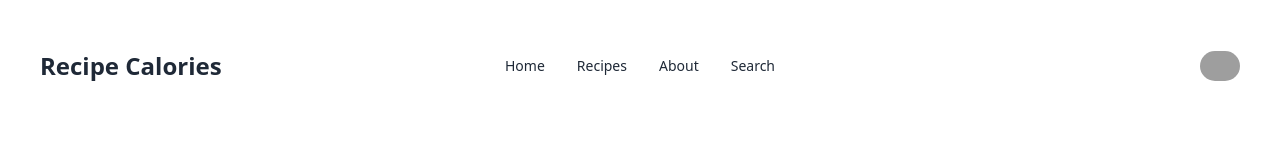
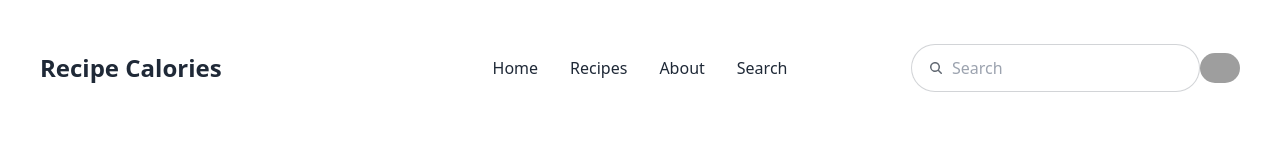
Before and after one commit to rajibhossainimran/react-recipe-calories, a React (Vite) app: page / in a window 1280 px wide. Shown: the top 160 px of the page. Built offline with nearby package versions, Linux system fonts and the light colour scheme; grey boxes are pictures that could not be loaded.

Commit message:
navber user logo added

```diff
--- a/src/component/header/Header.jsx
+++ b/src/component/header/Header.jsx
@@ -22,28 +22,37 @@ const Header = () => {
       <ul
         tabIndex={0}
         className="menu menu-sm dropdown-content bg-base-100 rounded-box z-[1] mt-3 w-52 p-2 shadow">
-        <li><a>Item 1</a></li>
-        <li>
-          <a>Parent</a>
-          <ul className="p-2">
-            <li><a>Submenu 1</a></li>
-            <li><a>Submenu 2</a></li>
-          </ul>
-        </li>
-        <li><a>Item 3</a></li>
+        <li className="text-base"><a>Home</a></li>
+        <li className="text-base"><a>Recipes</a></li>
+        <li className="text-base"><a>About</a></li>
+        <li className="text-base"><a>Search</a></li>
       </ul>
     </div>
-    <a className="text-2xl font-bold" href="#">Recipe Calories</a>
+    <a className="text-2xl font-bold whitespace-nowrap" href="#">Recipe Calories</a>
   </div>
   <div className="navbar-center hidden lg:flex">
     <ul className="menu menu-horizontal px-1">
-      <li><a>Home</a></li>
-      <li><a>Recipes</a></li>
-      <li><a>About</a></li>
-      <li><a>Search</a></li>
+      <li className="text-base"><a>Home</a></li>
+      <li className="text-base"><a>Recipes</a></li>
+      <li className="text-base"><a>About</a></li>
+      <li className="text-base"><a>Search</a></li>
     </ul>
   </div>
   <div className="navbar-end">
+  <label className="input input-bordered flex items-center gap-2 rounded-3xl">
+
+  <svg
+    xmlns="http://www.w3.org/2000/svg"
+    viewBox="0 0 16 16"
+    fill="currentColor"
+    className="h-4 w-4 opacity-70">
+    <path
+      fillRule="evenodd"
+      d="M9.965 11.026a5 5 0 1 1 1.06-1.06l2.755 2.754a.75.75 0 1 1-1.06 1.06l-2.755-2.754ZM10.5 7a3.5 3.5 0 1 1-7 0 3.5 3.5 0 0 1 7 0Z"
+      clipRule="evenodd" />
+  </svg>
+  <input type="text" className="grow =" placeholder="Search" />
+</label>
   <div className="w-10 rounded-full">
           <a href="#">
           <img className="rounded-full"
```
